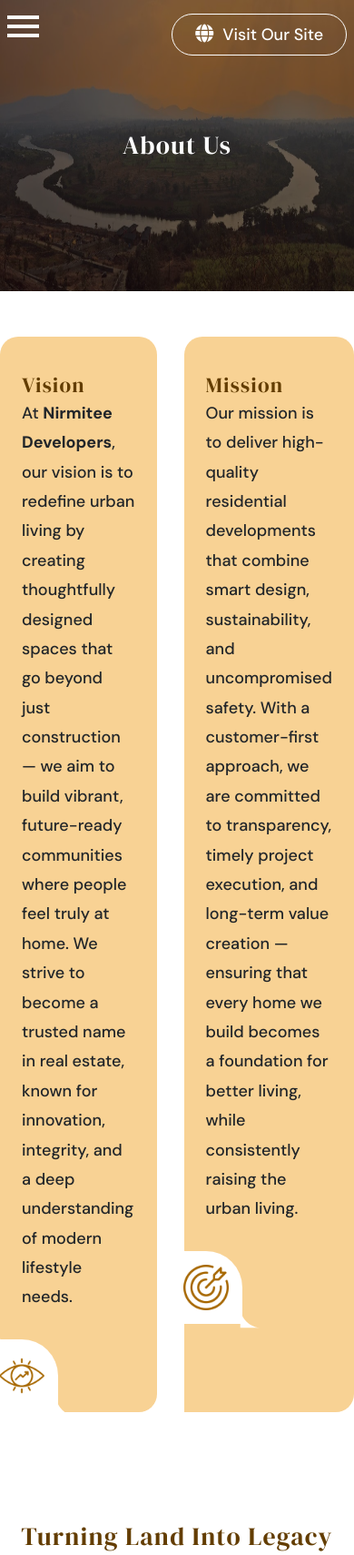
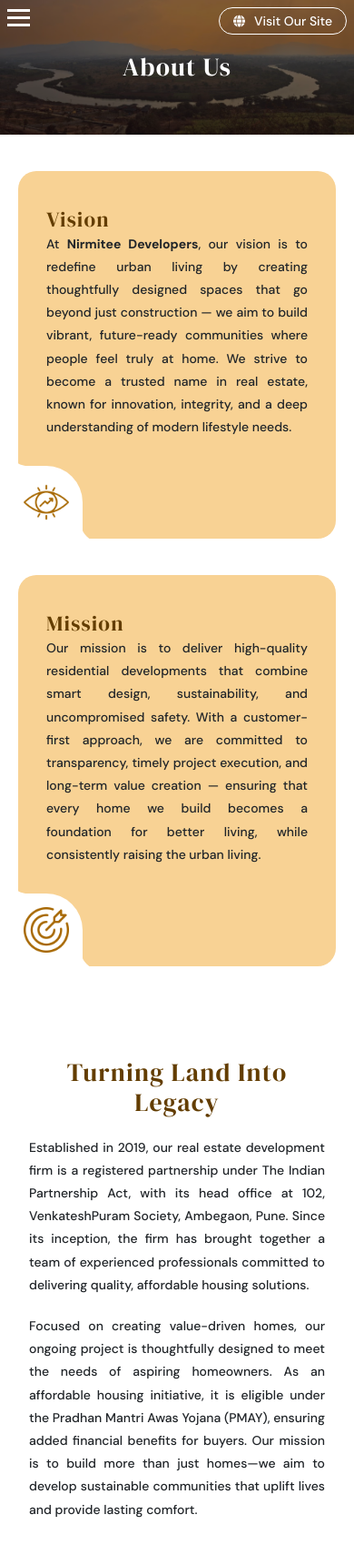
Before and after one commit to nishabukke/nirmitee-developers, a PHP site: page /about.html in a window 390 px wide; the page is wider, and only the part inside the window is pictured. Shown: the top 1709 px of that part at 91% size. Run offline with PHP 8.4, Linux system fonts and the light colour scheme; some libraries are stand-ins or nearby versions.

Commit message:
nirmitee responsive design

```diff
--- a/index.html
+++ b/index.html
@@ -111,7 +111,7 @@
             </div>
         </section>
 
-        <section class="amenities-section container reveal fadeInAnimation">
+        <section class="amenities-section container section_lg reveal fadeInAnimation">
             <div class="amenity-features">
                 <div class="amenity-feature-item">
                     <h4 class="common-heading">Amenities</h4>
@@ -356,7 +356,7 @@
         breakpoints: {
             640: {
             slidesPerView: 1,
-            spaceBetween: 20,
+            spaceBetween: 40,
             },
             768: {
             slidesPerView: 3,
--- a/pages.css
+++ b/pages.css
@@ -1038,3 +1038,149 @@ h1,h2,h3,h4,h5,h6{
        transform: translateY(0);
     }
  }
+
+
+ @media screen and (max-width:576px) {
+
+    p, a{
+        font-size: 14px;
+        text-align: justify;
+    }
+
+    .section_lg{
+        padding: 40px 20px;
+    }
+
+    .about-inner, .left-kf-inner, .key-features .container, .amenity-features, .footer-inner, .vm-inner, .founder-inner, .contact-section, .contact-form .contact-form-group{
+        grid-template-columns: repeat(1,1fr);
+        gap: 20px;
+    }
+
+    .banner-overlay {
+        height: 100%;
+    }
+
+    .swiper-slide img{
+        height: auto;
+    }
+
+    .video-logo-section video {
+        width: 100%;
+    }
+
+    .left-founder .shap-left-top, .right-founder .shap-left-top{
+        display: none;
+    }
+
+    .left-founder, .right-founder {
+        padding: 35px;
+    }
+
+    .left-founder{
+        box-shadow: -5px 5px 0px rgb(99, 61, 0, 0.8);
+    }
+
+    .right-founder{
+        box-shadow: 5px 5px 0px rgb(99, 61, 0, 0.8);
+    }
+
+    .right-founder{
+        margin-top: 30px;
+    }
+
+    .left-kf-inner, .projects-section{
+        gap: 15px;
+    }
+
+    .project-item .item .icon {
+        width: 60px;
+        height: 60px;
+        line-height: 60px;
+    }
+
+    .project-item .item .icon .arrow {
+        width: 30px;
+        height: 30px;
+        line-height: 30px;
+    }
+
+    .project-item .item img {
+        height: 340px;
+    }
+
+    .project-item .item .title {
+        padding: 20px 60px 20px 20px;
+    }
+
+    .testimonial-item {
+        padding: 40px 31px 0px;
+    }
+
+    #scroll {
+        right: 20px;
+        bottom: 20px;
+        width: 45px;
+        height: 45px;
+    }
+
+    #menu span:before {
+        -webkit-animation: undo-top .5s forwards;
+        animation: undo-top .5s forwards;
+        top: 2px;
+    }
+
+    #menu span:after {
+        bottom: -8px;
+        -webkit-animation: undo-bottom .5s;
+        animation: undo-bottom .5s;
+    }
+
+    #menu span, #menu span:before, #menu span:after {
+        cursor: pointer;
+        height: 3px;
+        width: 25px;
+    }
+
+    #side-menu-icon {
+        top: 1%;
+        left: 2%;
+        height: 30px;
+        width: 30px;
+        z-index: 2222;
+    }
+
+    #side-menu {
+        gap: 10px;
+        z-index: 1111;
+        width: 85%;
+    }
+
+    #side-menu a {
+        font-size: 20px;
+    }
+
+    .whatsapp-div {
+        top: 1.25%;
+        right: 2%;
+    }
+
+    .wapp-link{
+        padding: 5px 15px;
+    }
+
+    .wapp-link span {
+        font-size: 13px;
+    }
+
+    .footer-inner{
+        justify-items: start;
+    }
+
+    .footer-item img {
+        width: 100%;
+    }
+
+    .left-contact-section{
+        width: 100%;
+    }
+}
```
Also changed, not shown: style.css (+103 -0 lines).
